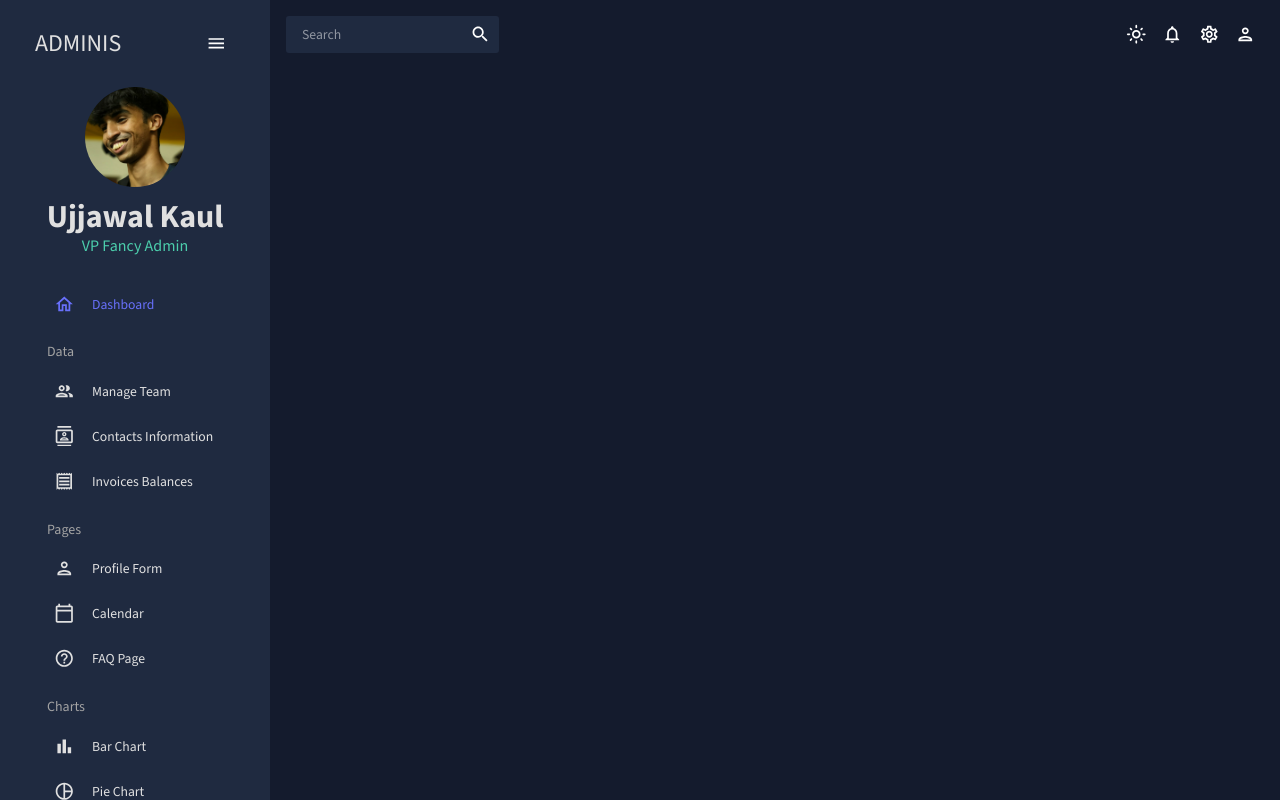
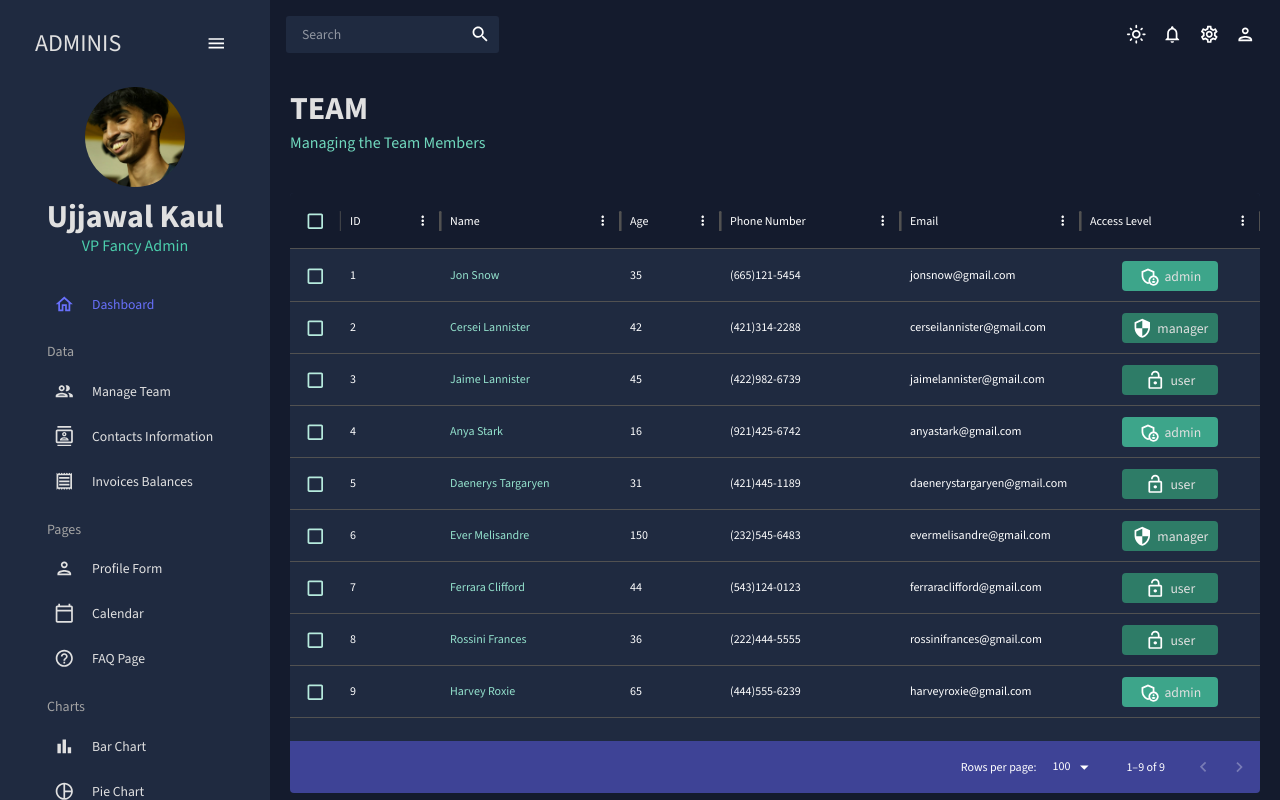
Before and after one commit to UjjwalKaul/sample-dashboard, a React (Create React App) app: page /team in a window 1280 px wide. Built offline with nearby package versions, Linux system fonts and the light colour scheme.

Commit message:
Added Teams page

```diff
--- a/src/App.js
+++ b/src/App.js
@@ -4,7 +4,7 @@ import { CssBaseline, ThemeProvider } from '@mui/material';
 import Sidebar from './scenes/global/Sidebar';
 import { Route, Routes } from 'react-router-dom';
 import Dashboard from '../src/scenes/dashboard';
-// import Team from '../src/scenes/team';
+import Team from '../src/scenes/team';
 // import Invoices from '../src/scenes/invoices';
 // import Contacts from '../src/scenes/contacts';
 // import Bar from '../src/scenes/bar';
@@ -27,8 +27,8 @@ function App() {
             <Topbar />
             <Routes>
               <Route path="/" element={<Dashboard />} />
-              {/* <Route path="/team" element={<Team />} />
-              <Route path="/contacts" element={<Contacts />} />
+              <Route path="/team" element={<Team />} />
+              {/* <Route path="/contacts" element={<Contacts />} />
               <Route path="/invoices" element={<Invoices />} />
               <Route path="/form" element={<Form />} />
               <Route path="/bar" element={<Bar />} />
@@ -36,7 +36,7 @@ function App() {
               <Route path="/line" element={<Line />} />
               <Route path="/faq" element={<FAQ />} />
               <Route path="/geography" element={<Geography />} />
-              <Route path="/calendar" element={<Calender />} /> */}
+              <Route path="/calendar" element={<Calender />} />  */}
             </Routes>
           </main>
         </div>
--- /dev/null
+++ b/src/scenes/team/index.jsx
@@ -0,0 +1,107 @@
+import { Box, Typography, useTheme } from '@mui/material';
+import { DataGrid } from '@mui/x-data-grid';
+import { tokens } from '../../theme';
+import { mockDataTeam } from '../../data/mockData';
+import AdminPanelSettingsOutlinedIcon from '@mui/icons-material/AdminPanelSettingsOutlined';
+import LockOpenOutlinedIcon from '@mui/icons-material/LockOpenOutlined';
+import SecurityOutlinedIcon from '@mui/icons-material/SecurityOutlined';
+import Header from '../../components/Header';
+
+const Team = () => {
+  const theme = useTheme();
+  const colors = tokens(theme.palette.mode);
+  const columns = [
+    { field: 'id', headerName: 'ID' },
+    {
+      field: 'name',
+      headerName: 'Name',
+      flex: 1,
+      cellClassName: 'name-column--cell',
+    },
+    {
+      field: 'age',
+      headerName: 'Age',
+      type: 'number',
+      headerAlign: 'left',
+      align: 'left',
+    },
+    {
+      field: 'phone',
+      headerName: 'Phone Number',
+      flex: 1,
+    },
+    {
+      field: 'email',
+      headerName: 'Email',
+      flex: 1,
+    },
+    {
+      field: 'access',
+      headerName: 'Access Level',
+      flex: 1,
+      renderCell: ({ row: { access } }) => {
+        return (
+          <Box
+            width="60%"
+            m="0 auto"
+            p="5px"
+            display="flex"
+            justifyContent="center"
+            backgroundColor={
+              access === 'admin'
+                ? colors.greenAccent[600]
+                : colors.greenAccent[700]
+            }
+            borderRadius="4px">
+            {access === 'admin' && <AdminPanelSettingsOutlinedIcon />}
+            {access === 'manager' && <SecurityOutlinedIcon />}
+            {access === 'user' && <LockOpenOutlinedIcon />}
+            <Typography color={colors.grey[100]} sx={{ ml: '5px' }}>
+              {access}
+            </Typography>
+          </Box>
+        );
+      },
+    },
+  ];
+
+  return (
+    <Box m="20px">
+      <Header title="TEAM" subtitle="Managing the Team Members" />
+      <Box
+        m="40px 0 0 0"
+        height="75vh"
+        sx={{
+          '& .MuiDataGrid-root': {
+            border: 'none',
+          },
+          '& .MuiDataGrid-cell': {
+            borderBottom: 'none',
+            display: 'flex',
+            alignItems: 'center',
+          },
+          '& .name-column--cell': {
+            color: colors.greenAccent[300],
+          },
+          '& .MuiDataGrid-columnHeaders': {
+            backgroundColor: colors.blueAccent[700],
+            borderBottom: 'none',
+          },
+          '& .MuiDataGrid-virtualScroller': {
+            backgroundColor: colors.primary[400],
+          },
+          '& .MuiDataGrid-footerContainer': {
+            borderTop: 'none',
+            backgroundColor: colors.blueAccent[700],
+          },
+          '& .MuiCheckbox-root': {
+            color: `${colors.greenAccent[200]} !important`,
+          },
+        }}>
+        <DataGrid checkboxSelection rows={mockDataTeam} columns={columns} />
+      </Box>
+    </Box>
+  );
+};
+
+export default Team;
```
Also changed, not shown: src/scenes/dashboard/index.jsx (renamed from src/scenes/dashboard/index.js).
